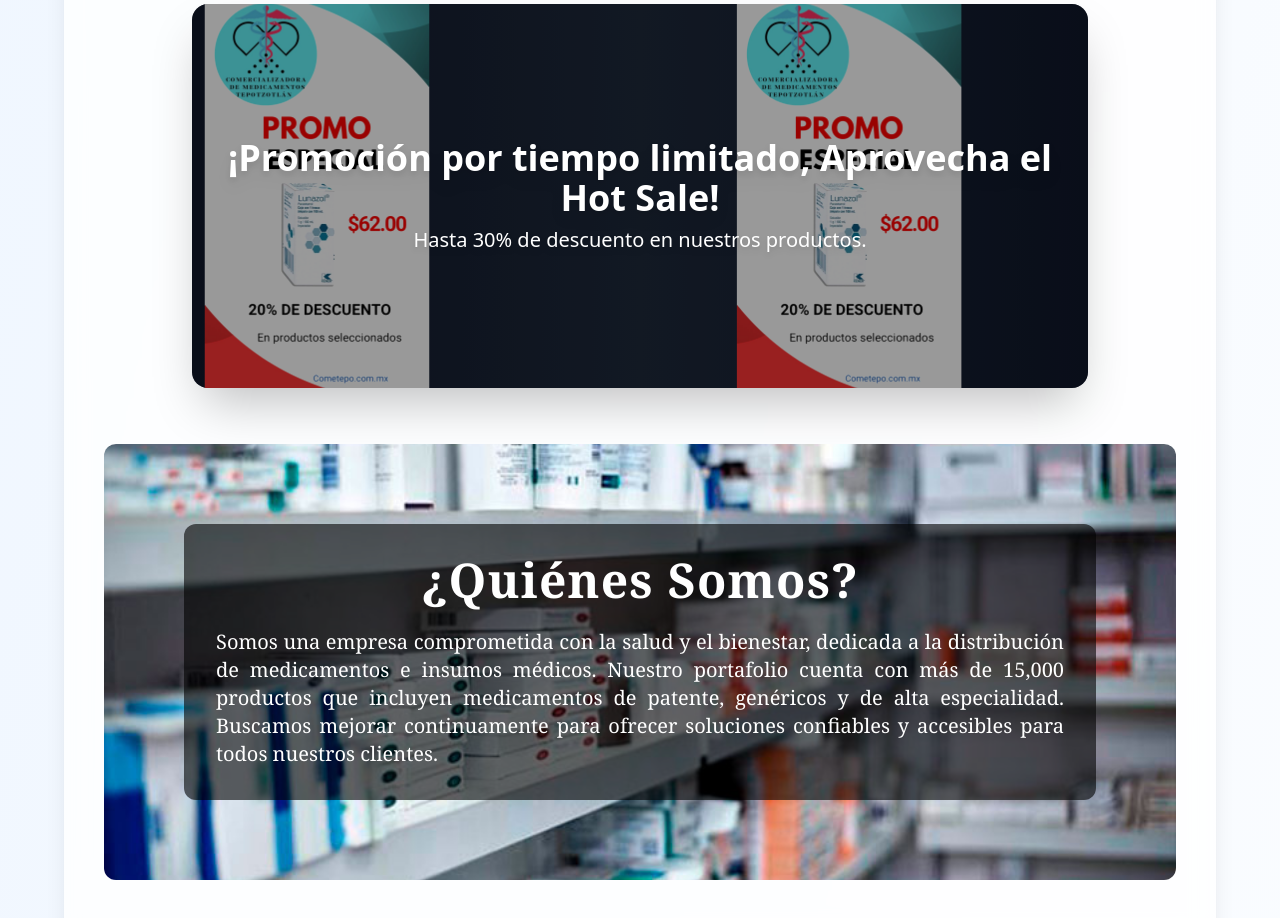
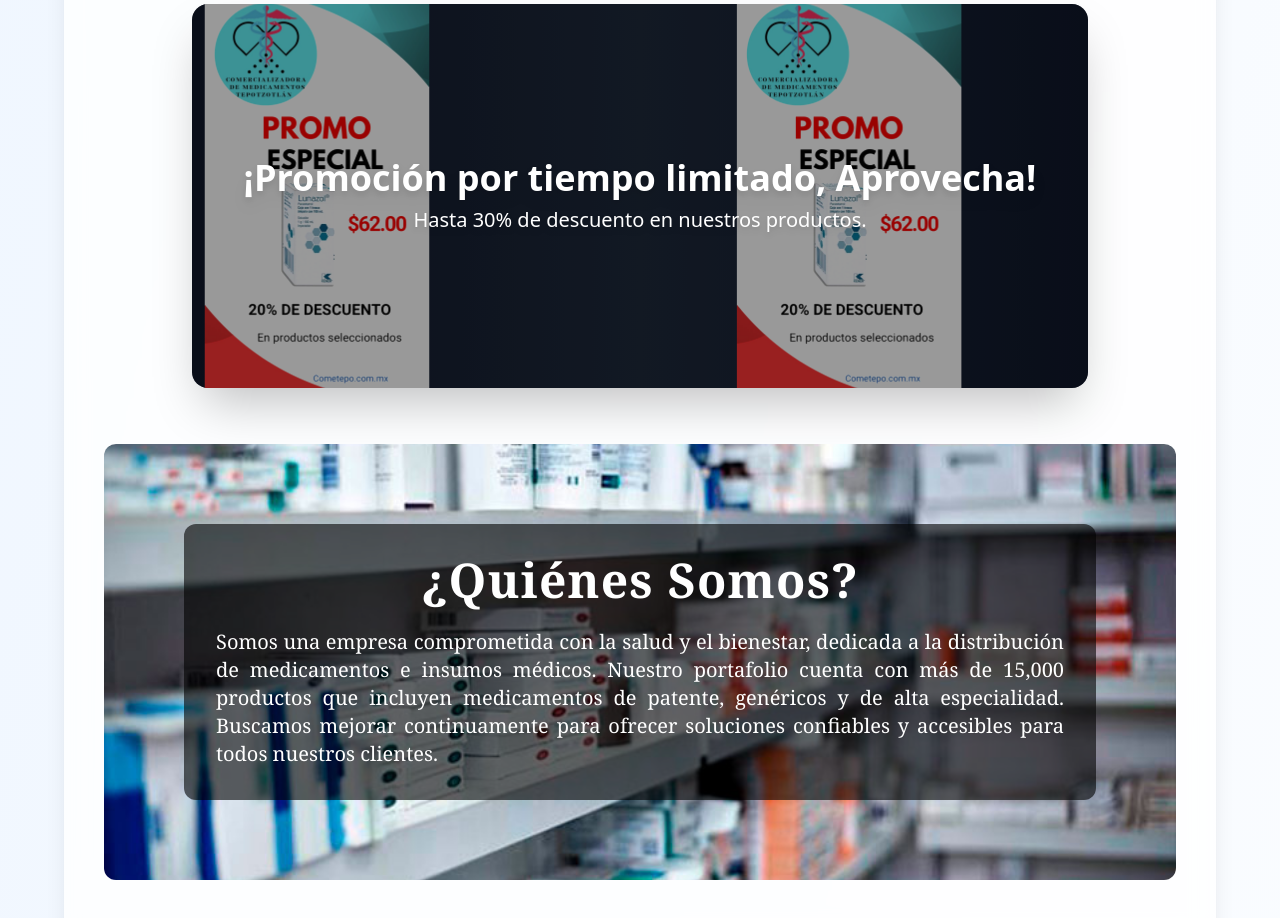
Before and after one commit to IsraelRodz/Cometepo, a React (Vite) app: page / in a window 1280 px wide. Shown: the part 940-1858 px from the top of the page. Built offline with nearby package versions, Linux system fonts and the light colour scheme.

Commit message:
Cometepo_31_carrusel

```diff
--- a/src/Components/PromoBannerScroll.tsx
+++ b/src/Components/PromoBannerScroll.tsx
@@ -79,7 +79,7 @@ export default function PromoBannerScroll() {
 
       <div className="absolute inset-0 bg-black/40 flex flex-col items-center justify-center text-center px-4 pointer-events-none">
         <h2 className="text-white text-2xl sm:text-3xl md:text-4xl font-bold drop-shadow-lg">
-          ¡Promoción por tiempo limitado, Aprovecha el Hot Sale!
+          ¡Promoción por tiempo limitado, Aprovecha!
         </h2>
         <p className="text-white mt-2 text-sm sm:text-lg md:text-xl drop-shadow-md max-w-3xl">
           Hasta 30% de descuento en nuestros productos.
```
